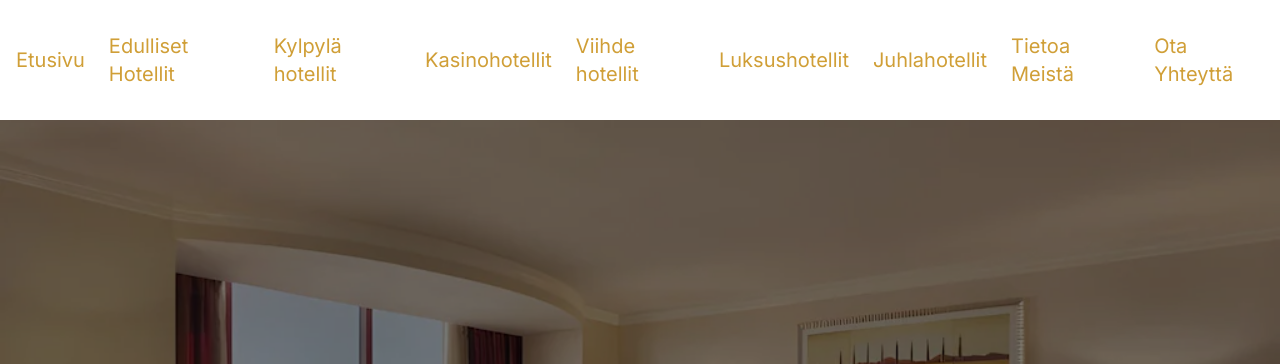
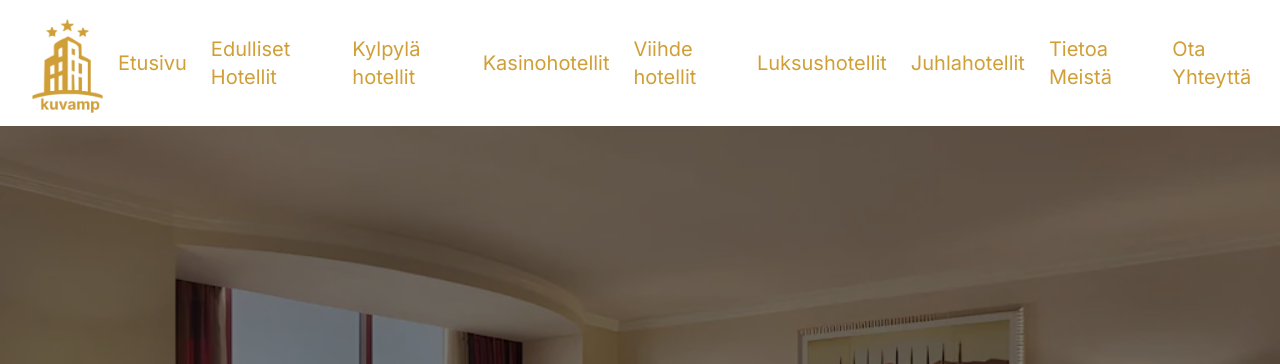
Before and after one commit to poojasharma122/kuvamp, a plain HTML site: page index.html in a window 1280 px wide. Shown: the top 364 px of the page. Drawn offline with Linux system fonts and the light colour scheme.

Commit message:
Updated ui

```diff
--- a/assets/css/style.css
+++ b/assets/css/style.css
@@ -119,7 +119,7 @@ li {
 /* header section start */
 
 .header {
-    padding-block: 2rem;
+    padding-block: 0.8rem;
     position: sticky;
     top: 0;
     z-index: 99;
@@ -154,7 +154,15 @@ li {
 .header_link:hover {
     color: #0e1726;
 }
-
+.header_linkImg {
+    background-image: url("../images/logo.png");
+    background-repeat: no-repeat;
+    background-position: center;
+    background-size: cover;
+    width: 102px;
+    height: 100px;
+    display: block;
+}
 
 /* banner sec start */
 .banner {
```
Also changed, not shown: assets/images/logo.png (added).
